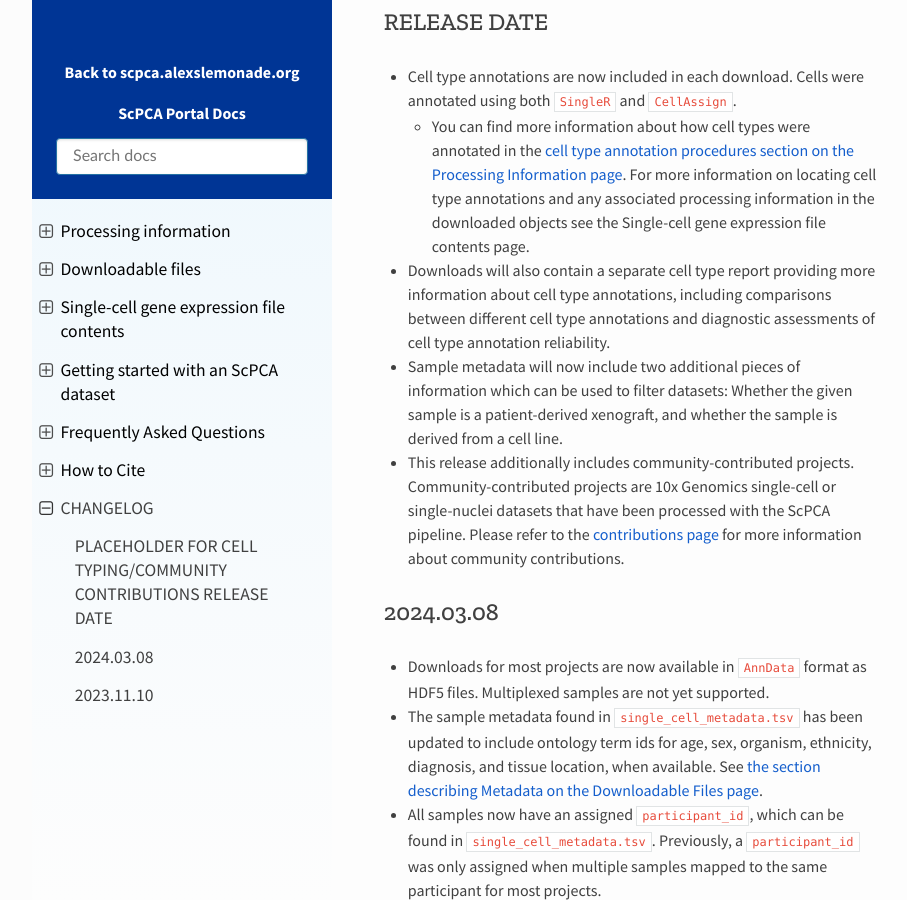
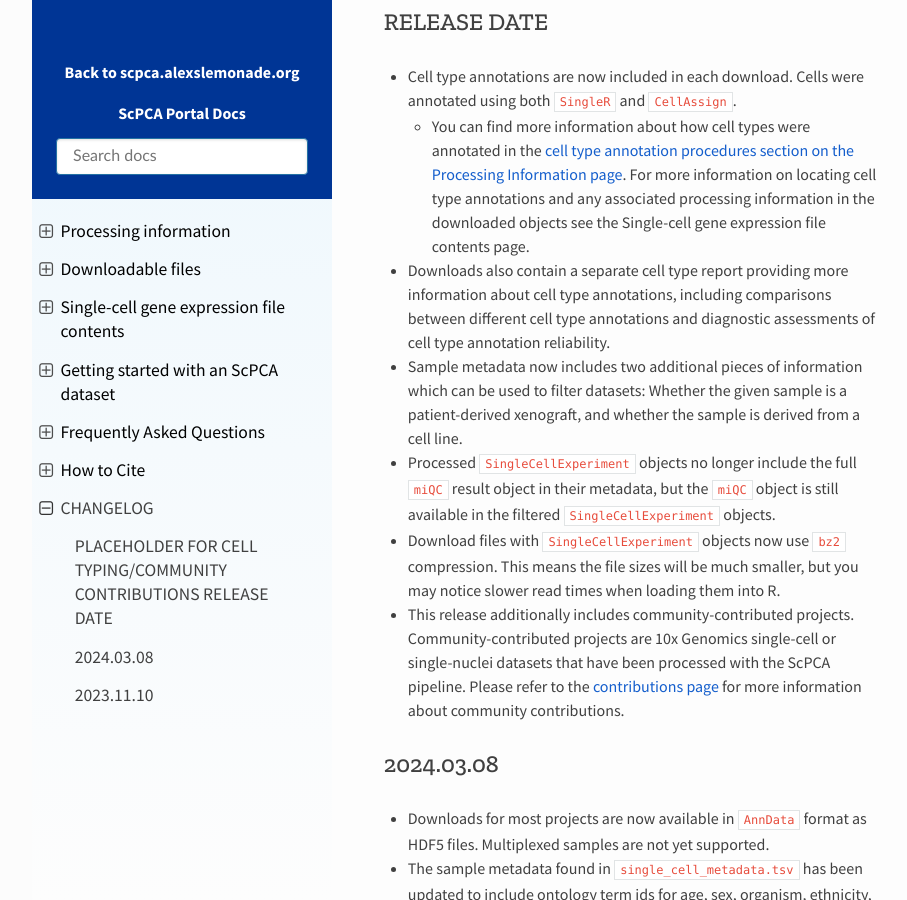
Before and after one commit to DongzeHE/scpca-docs, a Sphinx documentation site: the page built from docs/CHANGELOG.md, in a window 1280 px wide and 900 px high, scrolled down 626 px. Shown: the whole window, without its empty margins (158-1065 px from the left). Built offline with Sphinx 7.4.7 and the Read the Docs theme 2.0.0, drawn with Linux system fonts in a browser that asks for light colours.

Commit message:
add items to changelog

```diff
--- a/docs/CHANGELOG.md
+++ b/docs/CHANGELOG.md
@@ -19,8 +19,11 @@ For more information about `AlexsLemonade/scpca-nf` versions, please see [the re
 Cells were annotated using both [`SingleR`](https://bioconductor.org/packages/release/bioc/html/SingleR.html) and [`CellAssign`](https://github.com/Irrationone/cellassign).
   * You can find more information about how cell types were annotated in the {ref}`cell type annotation procedures section on the Processing Information page<processing_information:cell type annotation>`.
   For more information on locating cell type annotations and any associated processing information in the downloaded objects see {ref}`the Single-cell gene expression file contents page<sce_file_conents:components of a singlecellexperiment object>`.
-* Downloads will also contain a separate cell type report providing more information about cell type annotations, including comparisons between different cell type annotations and diagnostic assessments of cell type annotation reliability.
-* Sample metadata will now include two additional pieces of information which can be used to filter datasets: Whether the given sample is a patient-derived xenograft, and whether the sample is derived from a cell line.
+* Downloads also contain a separate cell type report providing more information about cell type annotations, including comparisons between different cell type annotations and diagnostic assessments of cell type annotation reliability.
+* Sample metadata now includes two additional pieces of information which can be used to filter datasets: Whether the given sample is a patient-derived xenograft, and whether the sample is derived from a cell line.
+* Processed `SingleCellExperiment` objects no longer include the full `miQC` result object in their metadata, but the `miQC` object is still available in the filtered `SingleCellExperiment` objects.
+* Download files with `SingleCellExperiment` objects now use `bz2` compression.
+This means the file sizes will be much smaller, but you may notice slower read times when loading them into R.
 * This release additionally includes community-contributed projects.
 Community-contributed projects are 10x Genomics single-cell or single-nuclei datasets that have been processed with the ScPCA pipeline.
 Please refer to the [contributions page](https://scpca.alexslemonade.org/contribute) for more information about community contributions.
```
